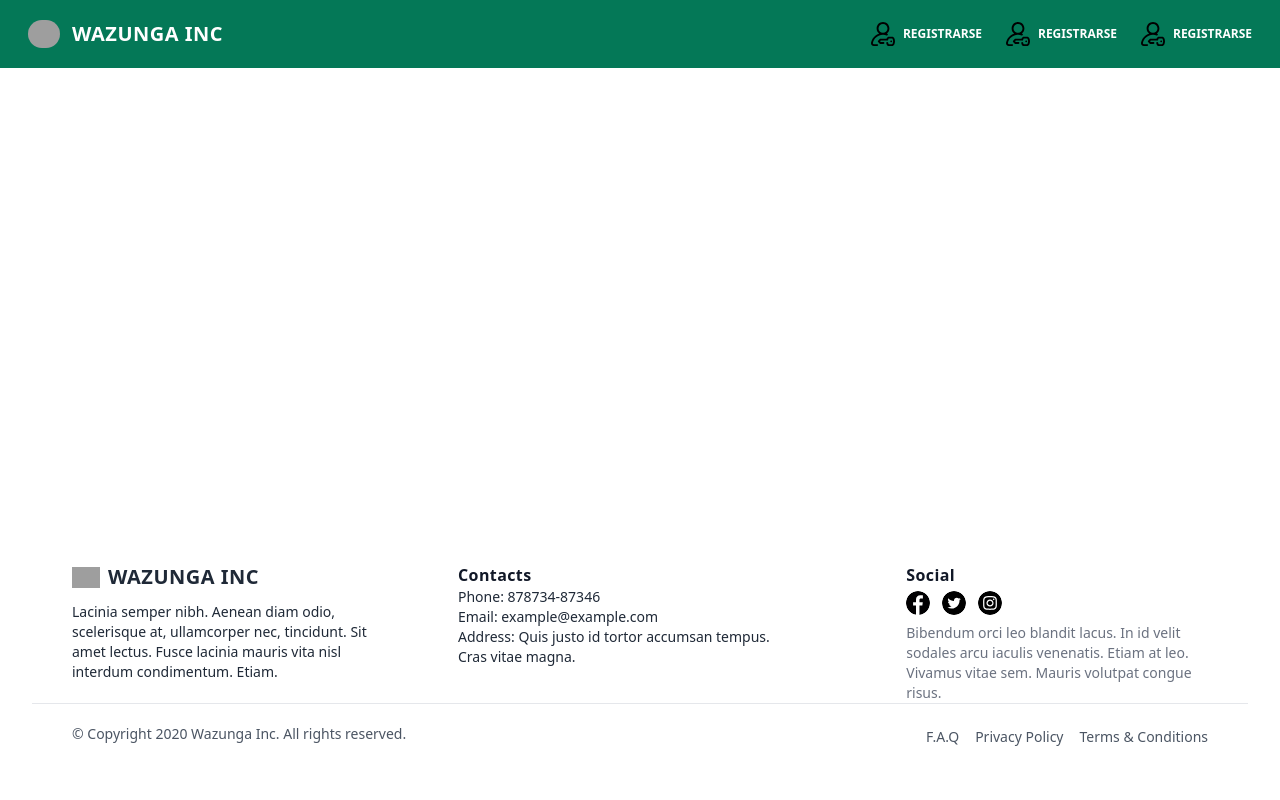
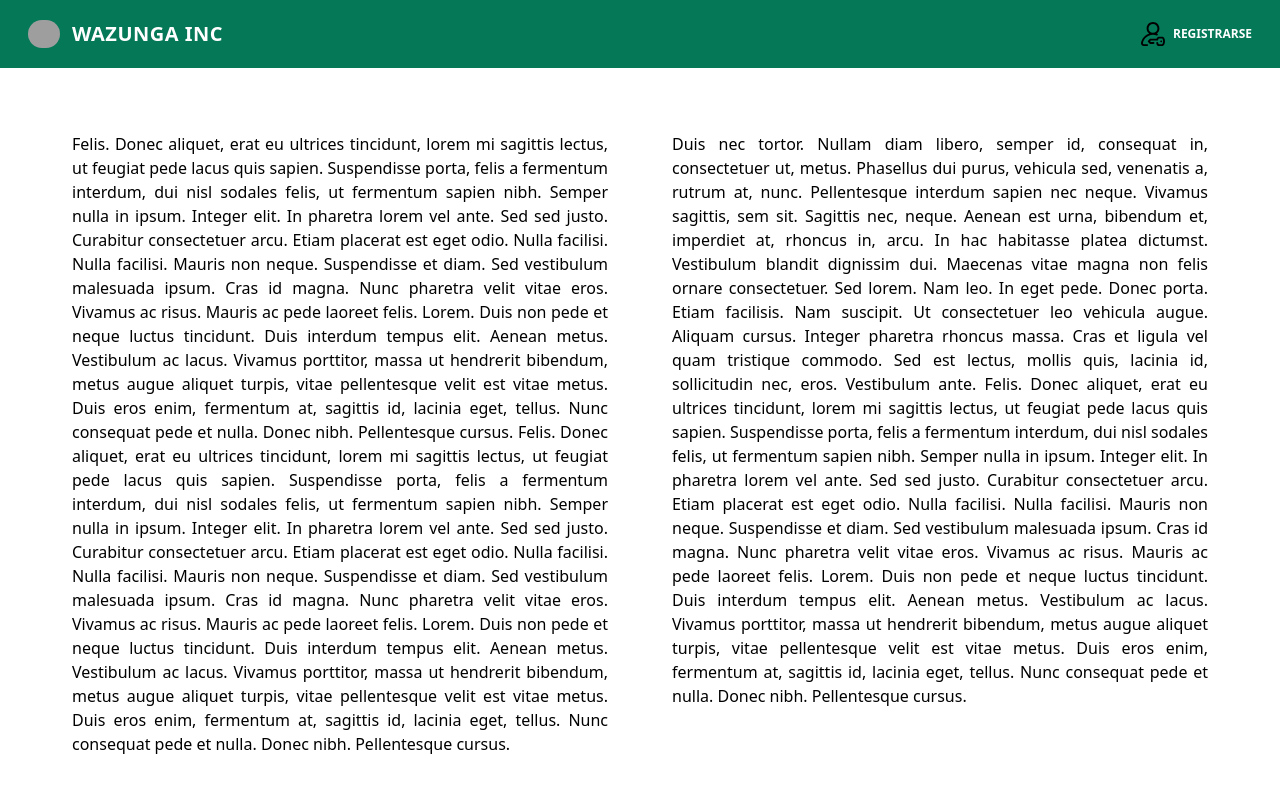
Before and after one commit to wazunga/base-react-app, a React (Create React App) app: page / in a window 1280 px wide. Shown: the top 800 px of the page. Built offline with nearby package versions, Linux system fonts and the light colour scheme; grey boxes are pictures that could not be loaded.

Commit message:
Props type navbar and content home

```diff
--- a/src/App.js
+++ b/src/App.js
@@ -1,7 +1,7 @@
 import React from 'react'
 import { Router } from '@reach/router'
 import { Dashboard } from './pages/Dashboard'
-import Home from './pages/Home'
+import {Home} from './pages/Home'
 import Login from './pages/Login'
 import SiteStatus from './pages/SiteStatus'
 
--- a/src/components/Footer/Contact.js
+++ b/src/components/Footer/Contact.js
@@ -3,7 +3,7 @@ import PropTypes from 'prop-types'
 
 export const Contact = ({phone, email, address}) => {
 	const ContactMain = ({children}) => (
-		<div className='lg:mr-5 lg:ml-8 text-sm'>
+		<div className='lg:mr-5 lg:ml-8 text-sm mb-3'>
 			{children}
 		</div>
 	)
--- a/src/components/Footer/Footer.js
+++ b/src/components/Footer/Footer.js
@@ -7,12 +7,12 @@ import { Copyright } from './Copyright'
 
 export const Footer = ({infoCompanyData}) => {
 	const FooterMain = ({children}) => (
-	  <footer className="px-4 pt-16 relative lg:absolute  md:px-24 lg:px-8 inset-x-0 bottom-0 mt-auto w-screen ">
+		<footer style={{marginTop: "5vh"}}  className=" pt-16 md:px-24 lg:px-8 w-screen ">
 			{children}
 		</footer>
 	)
 	const FooterInfo = ({children}) => (
-			<div className="flex flex-col lg:flex-row lg:justify-between px-10">
+			<div className="flex flex-col items-start lg:flex-row lg:justify-between px-10">
 				{children}
 			</div>
 	)
--- a/src/components/Footer/Social.js
+++ b/src/components/Footer/Social.js
@@ -7,7 +7,7 @@ import instagram from '../../assets/instagram.svg'
 
 export const Social = ({description}) => {
 	const SocialMain = ({children}) => (
-		<div className='lg:ml-20 lg:w-1/3'>
+		<div className='lg:ml-20 lg:w-1/3 mb-3'>
 				{children}
 			</div>
 	)
--- a/src/components/Navbar/Navbar.js
+++ b/src/components/Navbar/Navbar.js
@@ -1,29 +1,29 @@
-import React, {Fragment, useState} from 'react'
-import { Link } from '@reach/router'
+import React, { useState } from 'react'
+import {NavbarCompanyInfo} from './NavbarCompanyInfo'
+import {NavbarButtons} from './NavbarButtons'
 import menu from '../../assets/menu.svg'
-import login from '../../assets/login.svg'
-//TODO icono de bars y hacer que se vea
+import loginLogo from '../../assets/login.svg'
+
 export const Navbar= ({logo, companyName}) => {
 	const [navbarOpen, setNavbarOpen]= useState(false)
+	const NavbarMain = ({children}) => (
+		<nav className="relative flex relative block flex-wrap items-center justify-between px-4 py-3 bg-green-700">
+			{children}
+		</nav>
+	)
+	const NavbarCompany = ({children}) => (
+		<div className="w-full relative flex justify-between lg:w-auto lg:static lg:block lg:justify-start">
+			{children}
+		</div>
+	)
 	return(
-		<Fragment>
-		  <nav className="relative flex relative block flex-wrap items-center justify-between px-4 py-3 bg-green-700">
-			  <div className="w-full relative flex justify-between lg:w-auto lg:static lg:block lg:justify-start">
-				<Link
-					className="text-sm font-bold  inline-flex mr-4 py-2 whitespace-nowrap uppercase text-white"
-				  to="/"
-				>
-				  <img
-					src={logo}
-					className='rounded-full w-8 mx-3'
-					alt='logo'
-				  />
-					<span className='text-xl font-bold tracking-wide uppercase'>{companyName}</span>
-				</Link>
+		<NavbarMain>
+			<NavbarCompany>
+				<NavbarCompanyInfo logo={logo} companyName = {companyName}/>
 				<button
-				  className="text-black cursor-pointer text-xl w-12 leading-none px-3 py-1 border border-solid border-transparent rounded bg-transparent block lg:hidden outline-none focus:outline-none"
-				  type="button"
-				  onClick={() => setNavbarOpen(!navbarOpen)}
+					className="text-black cursor-pointer text-xl w-12 leading-none px-3 py-1 border border-solid border-transparent rounded bg-transparent block lg:hidden outline-none focus:outline-none"
+					type="button"
+					onClick={() => setNavbarOpen(!navbarOpen)}
 				>
 					<img
 						src={menu}
@@ -31,43 +31,11 @@ export const Navbar= ({logo, companyName}) => {
 						className='w-8'
 					/>
 				</button>
-			  </div>
-			  <div
-				className={
-					"lg:flex flex-grow items-center " +
-				  (navbarOpen ? " flex" : " hidden")
-				}
-				id="example-navbar-danger"
-			  >
-				<ul className="flex flex-col lg:flex-row list-none lg:ml-auto">
-				  <li className="nav-item">
-					<Link
-					  className="px-3 py-2 flex items-center text-xs uppercase font-bold leading-snug text-white hover:opacity-75"
-					  to="/"
-					>
-						<img src={login} className='w-6' alt='login-logo'/> <span className="ml-2">Registrarse</span>
-					</Link>
-				  </li>
-
-				  <li className="nav-item">
-					<Link
-					  className="px-3 py-2 flex items-center text-xs uppercase font-bold leading-snug text-white hover:opacity-75"
-					  to="/"
-					>
-						<img src={login} className='w-6' alt='login-logo'/> <span className="ml-2">Registrarse</span>
-					</Link>
-				  </li>
-				  <li className="nav-item">
-					<Link
-					  className="px-3 py-2 flex items-center text-xs uppercase font-bold leading-snug text-white hover:opacity-75"
-					  to="/"
-					>
-						<img src={login} className='w-6' alt='login-logo'/> <span className="ml-2">Registrarse</span>
-					</Link>
-				  </li>
-				</ul>
-			  </div>
-		  </nav>
-		</Fragment>
+			</NavbarCompany>
+			<NavbarButtons
+				navbarOpen={navbarOpen}
+				loginLogo={loginLogo}
+			/>
+		</NavbarMain>
 	)
 }
--- /dev/null
+++ b/src/components/Navbar/NavbarButtons.js
@@ -0,0 +1,28 @@
+import React from 'react'
+import { Link } from '@reach/router'
+import PropTypes from 'prop-types'
+
+export const NavbarButtons = ({navbarOpen, loginLogo}) => (
+	<div
+		className={
+				"lg:flex flex-grow items-center " +
+				(navbarOpen ? " flex" : " hidden")
+			}
+			id="example-navbar-danger"
+	>
+		<ul className="flex flex-col lg:flex-row list-none lg:ml-auto">
+			<li className="nav-item">
+				<Link
+					className="px-3 py-2 flex items-center text-xs uppercase font-bold leading-snug text-white hover:opacity-75"
+					to="/"
+				>
+					<img src={loginLogo} className='w-6' alt='login-logo'/> <span className="ml-2">Registrarse</span>
+				</Link>
+			</li>
+		</ul>
+	</div>
+)
+NavbarButtons.propTypes = {
+	navbarOpen: PropTypes.bool.isRequired,
+	login: PropTypes.string.isRequired,
+}
--- /dev/null
+++ b/src/components/Navbar/NavbarCompanyInfo.js
@@ -0,0 +1,22 @@
+import React from 'react'
+import { Link } from '@reach/router'
+import PropTypes from 'prop-types'
+
+export const NavbarCompanyInfo = ({logo, companyName}) => (
+	<Link
+		className="text-sm font-bold  inline-flex mr-4 py-2 whitespace-nowrap uppercase text-white"
+		to="/"
+	>
+		<img
+		src={logo}
+		className='rounded-full w-8 mx-3'
+		alt='logo'
+		/>
+		<span className='text-xl font-bold tracking-wide uppercase'>{companyName}</span>
+	</Link>
+)
+
+NavbarCompanyInfo.propTypes = {
+	logo: PropTypes.string.isRequired,
+	companyName: PropTypes.isRequired,
+}
--- /dev/null
+++ b/src/pages/Home/ContentHome.js
@@ -0,0 +1,90 @@
+import React from 'react'
+
+export const ContentHome = () => {
+	const ContentParrafo = ({children}) => (
+		<div className='w-full pt-16 md:px-24 lg:px-8 text-justify'>
+			{children}
+		</div>
+	)
+	const ContentHomeMain = ({children}) => (
+		<div className='flex flex-col justify-between lg:flex-row px-10'>
+			{children}
+		</div>
+	)
+	return(
+		<ContentHomeMain>
+			<ContentParrafo>
+				Felis. Donec aliquet, erat eu ultrices tincidunt, lorem
+				mi sagittis lectus, ut feugiat pede lacus quis sapien. Suspendisse
+				porta, felis a fermentum interdum, dui nisl sodales felis, ut fermentum
+				sapien nibh.  Semper nulla in ipsum. Integer elit. In pharetra lorem vel
+				ante.
+
+				Sed sed justo. Curabitur consectetuer arcu. Etiam placerat est eget odio. Nulla
+				facilisi. Nulla facilisi. Mauris non neque. Suspendisse et diam. Sed
+				vestibulum malesuada ipsum. Cras id magna. Nunc pharetra velit vitae
+				eros. Vivamus ac risus. Mauris ac pede laoreet felis.
+
+				Lorem. Duis non pede et neque luctus tincidunt. Duis interdum tempus elit.
+
+				Aenean metus. Vestibulum ac lacus. Vivamus porttitor, massa ut hendrerit
+				bibendum, metus augue aliquet turpis, vitae pellentesque velit est vitae
+				metus. Duis eros enim, fermentum at, sagittis id, lacinia eget, tellus.
+				Nunc consequat pede et nulla. Donec nibh. Pellentesque cursus.
+
+				Felis. Donec aliquet, erat eu ultrices tincidunt, lorem
+				mi sagittis lectus, ut feugiat pede lacus quis sapien. Suspendisse
+				porta, felis a fermentum interdum, dui nisl sodales felis, ut fermentum
+				sapien nibh.  Semper nulla in ipsum. Integer elit. In pharetra lorem vel
+				ante.
+
+				Sed sed justo. Curabitur consectetuer arcu. Etiam placerat est eget odio. Nulla
+				facilisi. Nulla facilisi. Mauris non neque. Suspendisse et diam. Sed
+				vestibulum malesuada ipsum. Cras id magna. Nunc pharetra velit vitae
+				eros. Vivamus ac risus. Mauris ac pede laoreet felis.
+
+				Lorem. Duis non pede et neque luctus tincidunt. Duis interdum tempus elit.
+
+				Aenean metus. Vestibulum ac lacus. Vivamus porttitor, massa ut hendrerit
+				bibendum, metus augue aliquet turpis, vitae pellentesque velit est vitae
+				metus. Duis eros enim, fermentum at, sagittis id, lacinia eget, tellus.
+				Nunc consequat pede et nulla. Donec nibh. Pellentesque cursus.
+
+			</ContentParrafo>
+			<ContentParrafo>
+				Duis nec tortor. Nullam diam libero, semper id, consequat
+				in, consectetuer ut, metus. Phasellus dui purus, vehicula sed, venenatis
+				a, rutrum at, nunc. Pellentesque interdum sapien nec neque.
+
+				Vivamus sagittis, sem sit.  Sagittis nec, neque. Aenean est urna,
+				bibendum et, imperdiet at, rhoncus in, arcu. In hac habitasse platea
+				dictumst. Vestibulum blandit dignissim dui. Maecenas vitae magna non
+				felis ornare consectetuer. Sed lorem. Nam leo. In eget pede. Donec porta.
+
+				Etiam facilisis. Nam suscipit. Ut consectetuer leo vehicula augue. Aliquam
+				cursus. Integer pharetra rhoncus massa. Cras et ligula vel quam tristique
+				commodo. Sed est lectus, mollis quis, lacinia id, sollicitudin nec, eros.
+				Vestibulum ante.
+
+				Felis. Donec aliquet, erat eu ultrices tincidunt, lorem
+				mi sagittis lectus, ut feugiat pede lacus quis sapien. Suspendisse
+				porta, felis a fermentum interdum, dui nisl sodales felis, ut fermentum
+				sapien nibh.  Semper nulla in ipsum. Integer elit. In pharetra lorem vel
+				ante.
+
+				Sed sed justo. Curabitur consectetuer arcu. Etiam placerat est eget odio. Nulla
+				facilisi. Nulla facilisi. Mauris non neque. Suspendisse et diam. Sed
+				vestibulum malesuada ipsum. Cras id magna. Nunc pharetra velit vitae
+				eros. Vivamus ac risus. Mauris ac pede laoreet felis.
+
+				Lorem. Duis non pede et neque luctus tincidunt. Duis interdum tempus elit.
+
+				Aenean metus. Vestibulum ac lacus. Vivamus porttitor, massa ut hendrerit
+				bibendum, metus augue aliquet turpis, vitae pellentesque velit est vitae
+				metus. Duis eros enim, fermentum at, sagittis id, lacinia eget, tellus.
+				Nunc consequat pede et nulla. Donec nibh. Pellentesque cursus.
+
+			</ContentParrafo>
+		</ContentHomeMain>
+	)
+}
--- a/src/pages/Home/index.js
+++ b/src/pages/Home/index.js
@@ -1,9 +1,10 @@
-import React, {Fragment} from 'react'
+import React from 'react'
 import {Footer} from '../../components/Footer/Footer'
 import {Navbar} from '../../components/Navbar/Navbar'
+import {ContentHome} from './ContentHome'
 import logo from '../../assets/logo.svg'
 
-const Home = () => {
+export const Home = () => {
 
 	const infoCompanyData = {
 		companyInfo: 'Lacinia semper nibh. Aenean diam odio, scelerisque at, ullamcorper nec, tincidunt. Sit amet lectus. Fusce lacinia mauris vita nisl interdum condimentum. Etiam.',
@@ -14,22 +15,21 @@ const Home = () => {
 		address: 'Quis justo id tortor accumsan tempus. Cras vitae magna.',
 		description: 'Bibendum orci leo blandit lacus. In id velit sodales arcu iaculis venenatis. Etiam at leo. Vivamus vitae sem. Mauris volutpat congue risus.'
 	}
+	const HomeContainer = ({children}) => (
+		<div>
+			{children}
+		</div>
+	)
 	return(
-		<Fragment>
+		<HomeContainer>
 			<Navbar
 				{...infoCompanyData}
 			/>
+			<ContentHome/>
 			<Footer
 				className='bg-red-300'
 				infoCompanyData = {infoCompanyData}
 			/>
-		</Fragment>
+		</HomeContainer>
 	)
 }
-
-export default Home
-
-//tipado de los props
-//objeto json de los datos de la empresa
-//custom container
-//cuando se pasan props por mas de un nivel se usa ...props
```
Also changed, not shown: src/components/ErrorDisplay/ErrorDisplay.js (+37 -25 lines).
